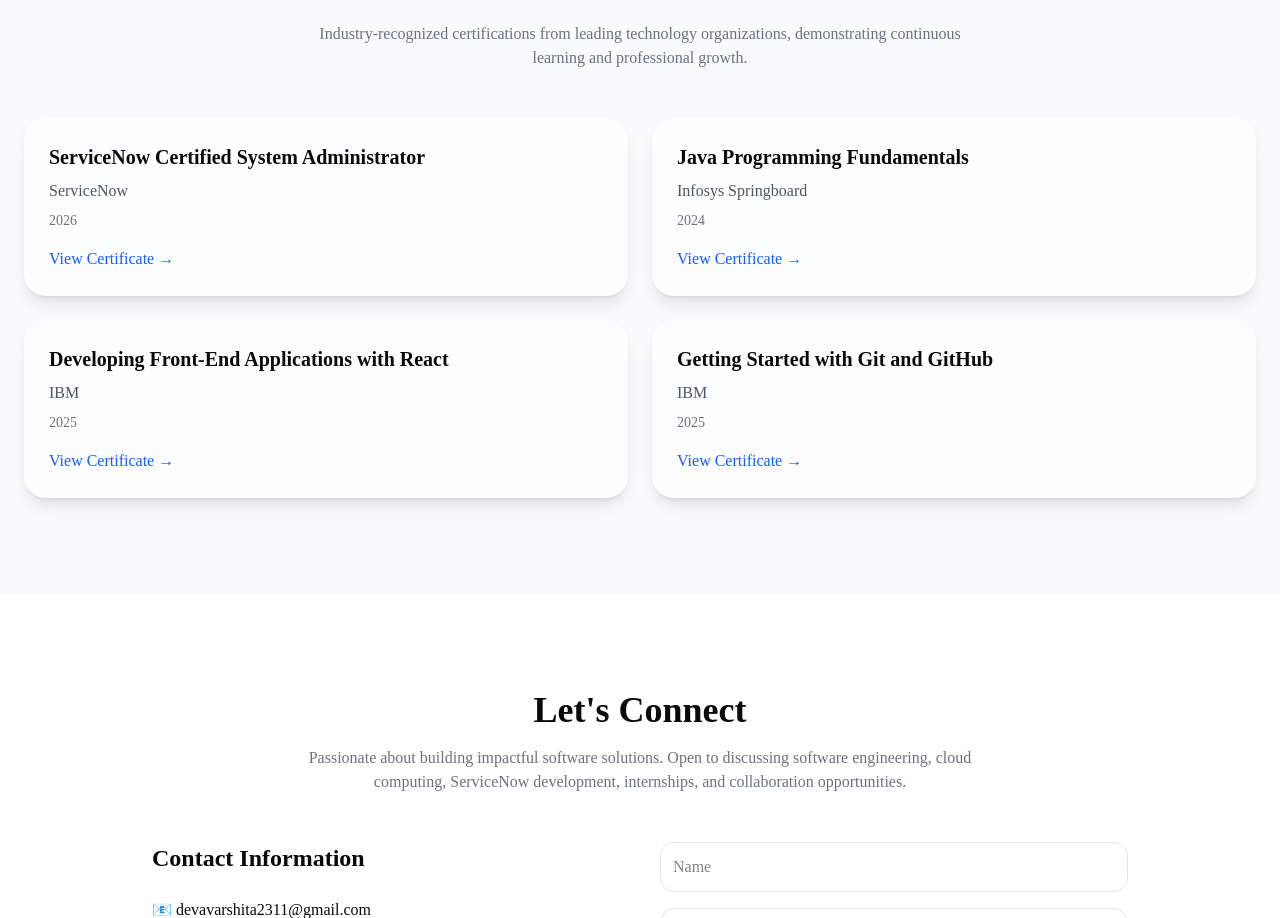
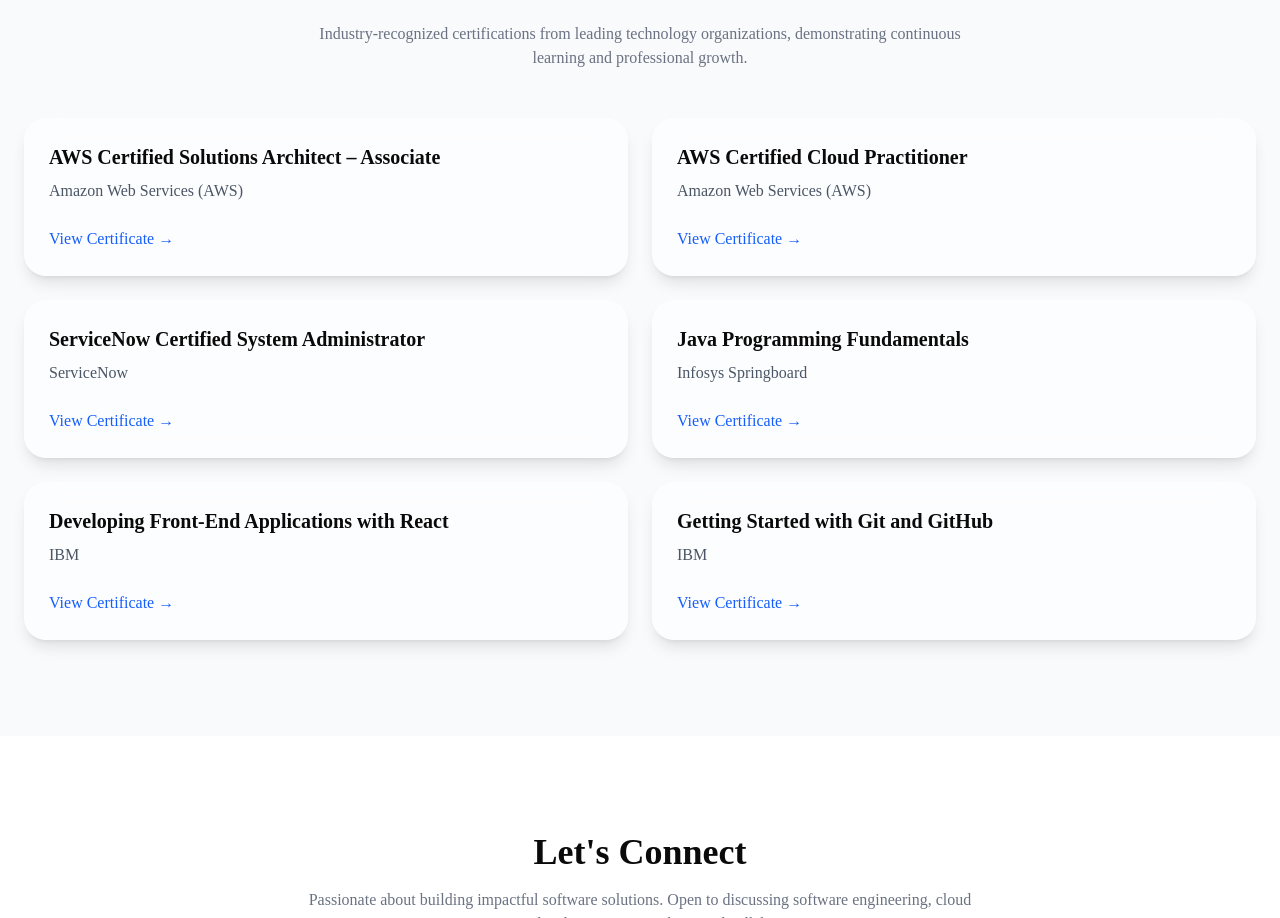
Before and after one commit to Devavarshita123/Portfolio, a Next.js app: page / in a window 1280 px wide. Shown: the part 4873-5791 px from the top of the page. Built offline with nearby package versions, Linux system fonts and the light colour scheme.

Commit message:
Update certifications.js

```diff
--- a/data/certifications.js
+++ b/data/certifications.js
@@ -1,41 +1,61 @@
 export const certifications = [
-  /*{
-     title: "AWS Certified Solutions Architect – Associate",
+  {
+    title: "AWS Certified Solutions Architect – Associate",
     issuer: "Amazon Web Services (AWS)",
-    date: "2026",
+    year: "2026",
+    icon: "☁️",
+    description:
+      "Globally recognized certification validating the ability to design secure, scalable, resilient, and cost-optimized solutions on AWS.",
     link: "https://www.credly.com/badges/840f1ca1-664e-4334-bab4-fd75ef1b21a7/public_url",
   },
 
   {
     title: "AWS Certified Cloud Practitioner",
     issuer: "Amazon Web Services (AWS)",
-    date: "2026",
+    year: "2026",
+    icon: "☁️",
+    description:
+      "Globally recognized certification validating foundational knowledge of AWS Cloud services, architecture, security, and cloud concepts.",
     link: "https://www.credly.com/badges/73075a09-680d-4586-90b5-05c737725559/public_url",
-  },*/
+  },
 
   {
     title: "ServiceNow Certified System Administrator",
-issuer: "ServiceNow",
-date: "2026",
-link: "https://www.credly.com/badges/e199e776-f698-4060-925c-b2d4bc36f6f0/public_url",
+    issuer: "ServiceNow",
+    year: "2026",
+    icon: "⚙️",
+    description:
+      "Industry-recognized certification validating knowledge of ServiceNow platform administration, configuration, security, and core platform capabilities.",
+    link: "https://www.credly.com/badges/e199e776-f698-4060-925c-b2d4bc36f6f0/public_url",
   },
 
   {
     title: "Java Programming Fundamentals",
     issuer: "Infosys Springboard",
-    date: "2024",
+    year: "2024",
+    icon: "☕",
+    description:
+      "Strengthened core Java programming skills, object-oriented programming concepts, and problem-solving fundamentals.",
     link: "https://drive.google.com/file/d/1dpktH0YQpuKDzx0Saeknm2-61pD2ux79/view?usp=sharing",
   },
+
   {
     title: "Developing Front-End Applications with React",
     issuer: "IBM",
-    date: "2025",
+    year: "2025",
+    icon: "⚛️",
+    description:
+      "Built knowledge of developing modern, component-based, interactive web applications using React.",
     link: "https://drive.google.com/file/d/1AkdqQv0P45h5tQSC_i53yYSPQIKb7po5/view?usp=sharing",
   },
+
   {
     title: "Getting Started with Git and GitHub",
     issuer: "IBM",
-    date: "2025",
+    year: "2025",
+    icon: "🔗",
+    description:
+      "Developed practical knowledge of version control, repository management, collaboration workflows, and GitHub.",
     link: "https://drive.google.com/file/d/1Ni9o_uA6g6iKkfPg-AF_Z1zfVkgUrfL8/view?usp=sharing",
   },
 ];
```
